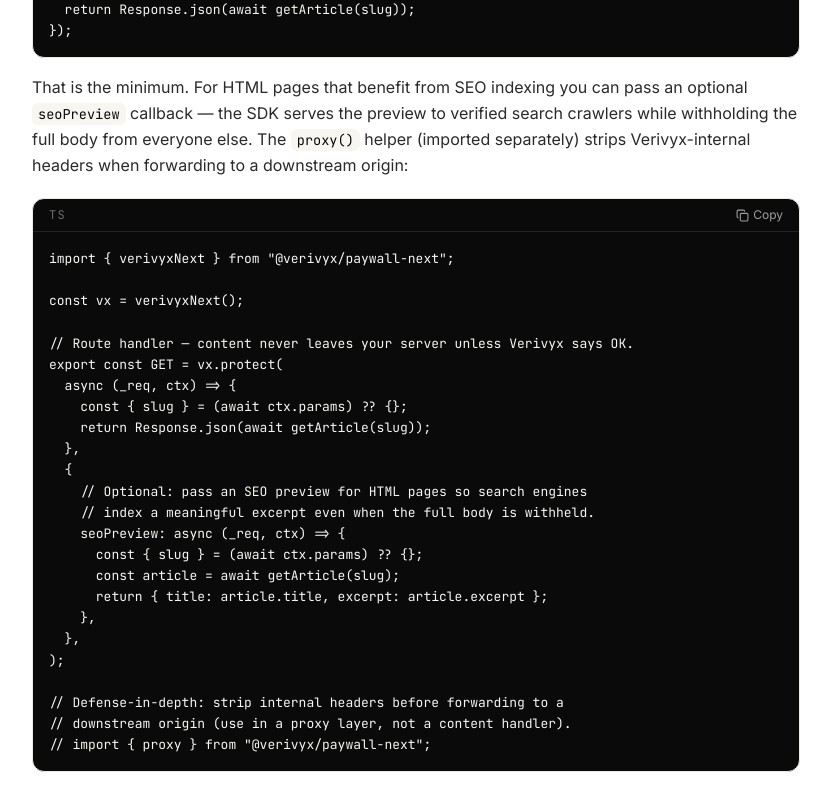
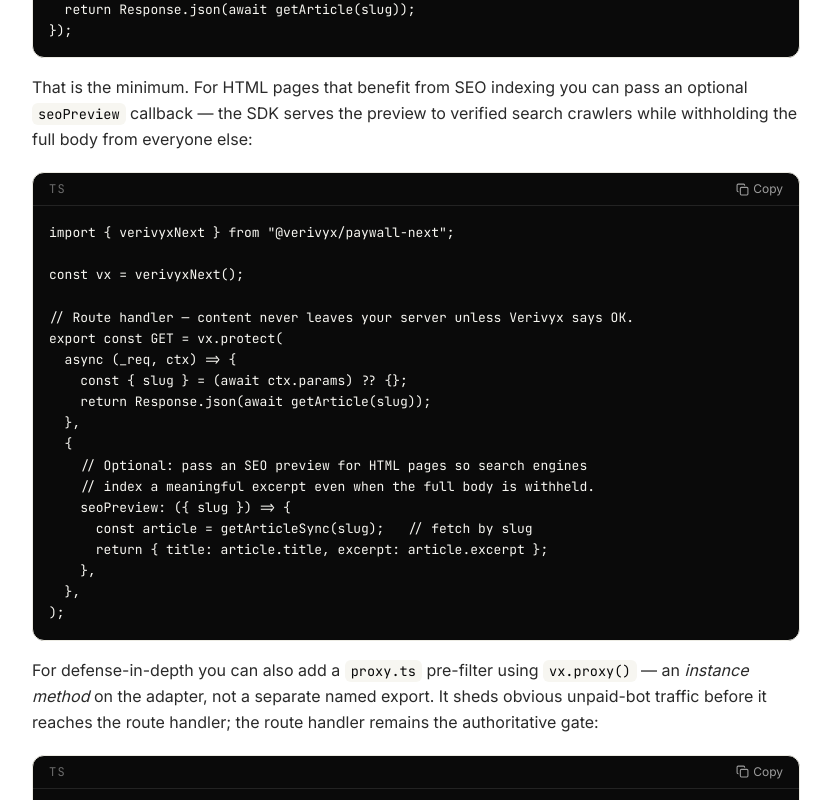
Before and after one commit to VerivyX/verivyx-monorepo, a Next.js app in the folder web/: page /docs/sdk in a window 1280 px wide. Shown: the part 1520-2320 px from the top of the page, without its empty margins (252-1083 px from the left). Built offline with nearby package versions, Linux system fonts and the light colour scheme.

Commit message:
fix(web): correct SDK docs API (match[]/proxy()/seoPreview), motion-safe hub spinners, embed alert role

```diff
--- a/web/src/app/dashboard/integrations/EmbedPanel.tsx
+++ b/web/src/app/dashboard/integrations/EmbedPanel.tsx
@@ -62,7 +62,7 @@
       </div>
 
       {error && (
-        <div className="mt-6 flex items-start gap-2 rounded-md bg-[var(--color-stellar-rose)]/10 px-3 py-2 text-sm text-[var(--color-stellar-rose)]">
+        <div role="alert" className="mt-6 flex items-start gap-2 rounded-md bg-[var(--color-stellar-rose)]/10 px-3 py-2 text-sm text-[var(--color-stellar-rose)]">
           <AlertTriangle size={14} className="mt-0.5 shrink-0" />
           <span className="flex-1">{error}</span>
           <button
--- a/web/src/app/dashboard/integrations/page.tsx
+++ b/web/src/app/dashboard/integrations/page.tsx
@@ -70,7 +70,7 @@
 
           <div className="flex items-center gap-3">
             <button onClick={onRefresh} disabled={refreshing} className="btn-ghost text-sm">
-              <RefreshCw size={14} className={refreshing ? 'animate-spin' : ''} /> Refresh
+              <RefreshCw size={14} className={refreshing ? 'motion-safe:animate-spin' : ''} /> Refresh
             </button>
             <button
               onClick={async () => {
@@ -182,7 +182,7 @@
           </div>
         ) : (
           <div className="flex items-center gap-3 text-sm">
-            <RefreshCw size={16} className="animate-spin" /> Loading integrations…
+            <RefreshCw size={16} className="motion-safe:animate-spin" /> Loading integrations…
           </div>
         )}
       </div>
@@ -194,7 +194,7 @@
       fallback={
         <div className="grid min-h-screen place-items-center bg-white text-[var(--color-ink-500)]">
           <div className="flex items-center gap-3 text-sm">
-            <RefreshCw size={16} className="animate-spin" /> Loading…
+            <RefreshCw size={16} className="motion-safe:animate-spin" /> Loading…
           </div>
         </div>
       }
--- a/web/src/app/docs/sdk/page.tsx
+++ b/web/src/app/docs/sdk/page.tsx
@@ -28,17 +28,19 @@
   {
     // Optional: pass an SEO preview for HTML pages so search engines
     // index a meaningful excerpt even when the full body is withheld.
-    seoPreview: async (_req, ctx) => {
-      const { slug } = (await ctx.params) ?? {};
-      const article = await getArticle(slug);
+    seoPreview: ({ slug }) => {
+      const article = getArticleSync(slug);   // fetch by slug
       return { title: article.title, excerpt: article.excerpt };
     },
   },
-);
+);`;
 
-// Defense-in-depth: strip internal headers before forwarding to a
-// downstream origin (use in a proxy layer, not a content handler).
-// import { proxy } from "@verivyx/paywall-next";`;
+const nextProxyFileSnippet = `// proxy.ts — Next.js coarse pre-filter (defense-in-depth only)
+// The route handler (vx.protect) is the authoritative gate; this is additive.
+import { verivyxNext } from "@verivyx/paywall-next";
+
+const vx = verivyxNext();
+export const proxy = vx.proxy();   // instance method, NOT a named export`;
 
 const expressSnippet = `import express from "express";
 import { verivyxExpress } from "@verivyx/paywall-express";
@@ -67,9 +69,9 @@
 
 const envFullSnippet = `VERIVYX_TOKEN=vx_live_…
 VERIVYX_DOMAIN=example.com
-VERIVYX_MATCH=**             # glob pattern for routes to protect (default: **)
-VERIVYX_FAIL_MODE=teaser     # teaser | open | closed  (default: teaser)
-VERIVYX_TIMEOUT_MS=800       # backend timeout in ms   (default: 800)`;
+VERIVYX_MATCH=articles/**,blog/**   # comma-separated glob list (default: empty — no routes matched)
+VERIVYX_FAIL_MODE=teaser            # teaser | open | closed  (default: teaser)
+VERIVYX_TIMEOUT_MS=800              # backend timeout in ms   (default: 800)`;
 
 export default function SdkDocs() {
   return (
@@ -124,10 +126,16 @@
       <P>
         That is the minimum. For HTML pages that benefit from SEO indexing you can pass an optional{' '}
         <C>seoPreview</C> callback — the SDK serves the preview to verified search crawlers while withholding
-        the full body from everyone else. The <C>proxy()</C> helper (imported separately) strips
-        Verivyx-internal headers when forwarding to a downstream origin:
+        the full body from everyone else:
       </P>
       <CodeBlock lang="ts" code={nextProxySnippet} />
+      <P>
+        For defense-in-depth you can also add a <C>proxy.ts</C> pre-filter using <C>vx.proxy()</C> —
+        an <em>instance method</em> on the adapter, not a separate named export. It sheds obvious
+        unpaid-bot traffic before it reaches the route handler; the route handler remains the
+        authoritative gate:
+      </P>
+      <CodeBlock lang="ts" code={nextProxyFileSnippet} />
 
       <H2 id="install-express">Express</H2>
       <H3 id="install-express-pkg">Install</H3>
@@ -163,14 +171,14 @@
         You can also pass any option directly to the factory function — the constructor argument takes
         precedence over the environment variable:
       </P>
-      <CodeBlock lang="ts" code={`const vx = verivyxNext({\n  token: process.env.VERIVYX_TOKEN,\n  domain: "example.com",\n  match: "**",\n  failMode: "teaser",\n  timeoutMs: 800,\n});`} />
+      <CodeBlock lang="ts" code={`const vx = verivyxNext({\n  token: process.env.VERIVYX_TOKEN,\n  domain: "example.com",\n  match: ["articles/**", "blog/**"],\n  failMode: "teaser",\n  timeoutMs: 800,\n});`} />
       <P>Full list of options (all optional when the env vars are set):</P>
       <Table
         head={['Option / env var', 'Type', 'Default', 'Description']}
         rows={[
           [<><C>token</C> / <C>VERIVYX_TOKEN</C></>, 'string', '—', 'Required. Your domain token from the dashboard. Server-only — never expose this to the browser.'],
           [<><C>domain</C> / <C>VERIVYX_DOMAIN</C></>, 'string', '—', 'Required. The domain you registered in Verivyx (e.g. example.com).'],
-          [<><C>match</C> / <C>VERIVYX_MATCH</C></>, 'string (glob)', <C>**</C>, 'Glob pattern for routes to protect. Unmatched routes bypass the gate entirely.'],
+          [<><C>match</C> / <C>VERIVYX_MATCH</C></>, 'string[]', <C>[]</C>, 'Array of glob patterns for routes to protect. When empty (the default) no routes are matched — set at least one pattern to enable the gate. The env var accepts a comma-separated list: articles/**,blog/**'],
           [<><C>failMode</C> / <C>VERIVYX_FAIL_MODE</C></>, <><C>teaser</C> | <C>open</C> | <C>closed</C></>, <C>teaser</C>, 'Behaviour when the Verivyx backend is unreachable. See the failMode table below.'],
           [<><C>timeoutMs</C> / <C>VERIVYX_TIMEOUT_MS</C></>, 'number', <C>800</C>, 'Backend request timeout in milliseconds. Requests that exceed this fall through to failMode.'],
         ]}
@@ -230,8 +238,9 @@
         code={`export const GET = vx.protect(
   async (_req, ctx) => Response.json(await getArticle((await ctx.params).slug)),
   {
-    seoPreview: async (_req, ctx) => {
-      const a = await getArticle((await ctx.params).slug);
+    // seoPreview receives { slug } — a sync callback, no req/ctx needed.
+    seoPreview: ({ slug }) => {
+      const a = getArticleSync(slug);   // look up the article by slug
       return { title: a.title, excerpt: a.excerpt };   // string fields
     },
   },
```
